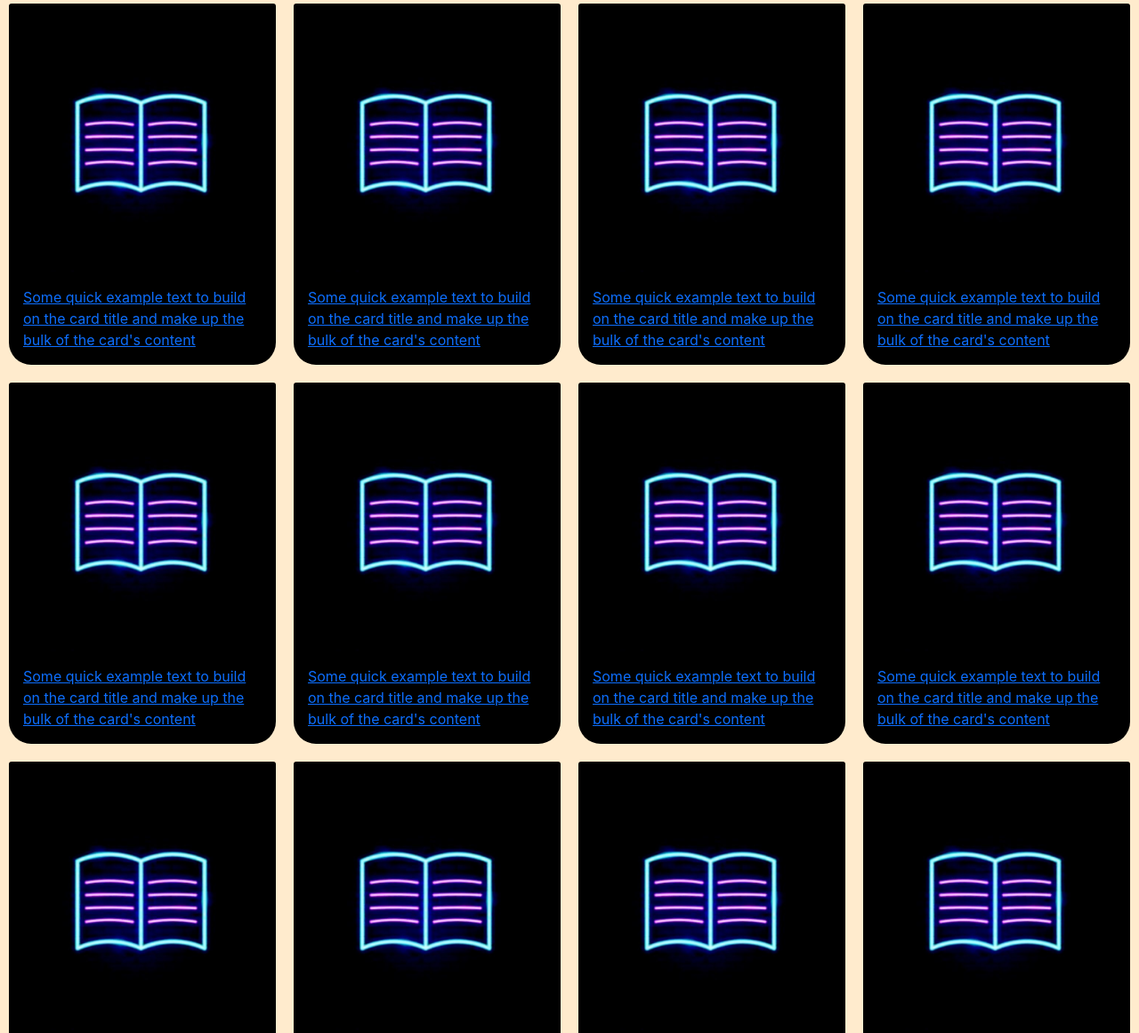
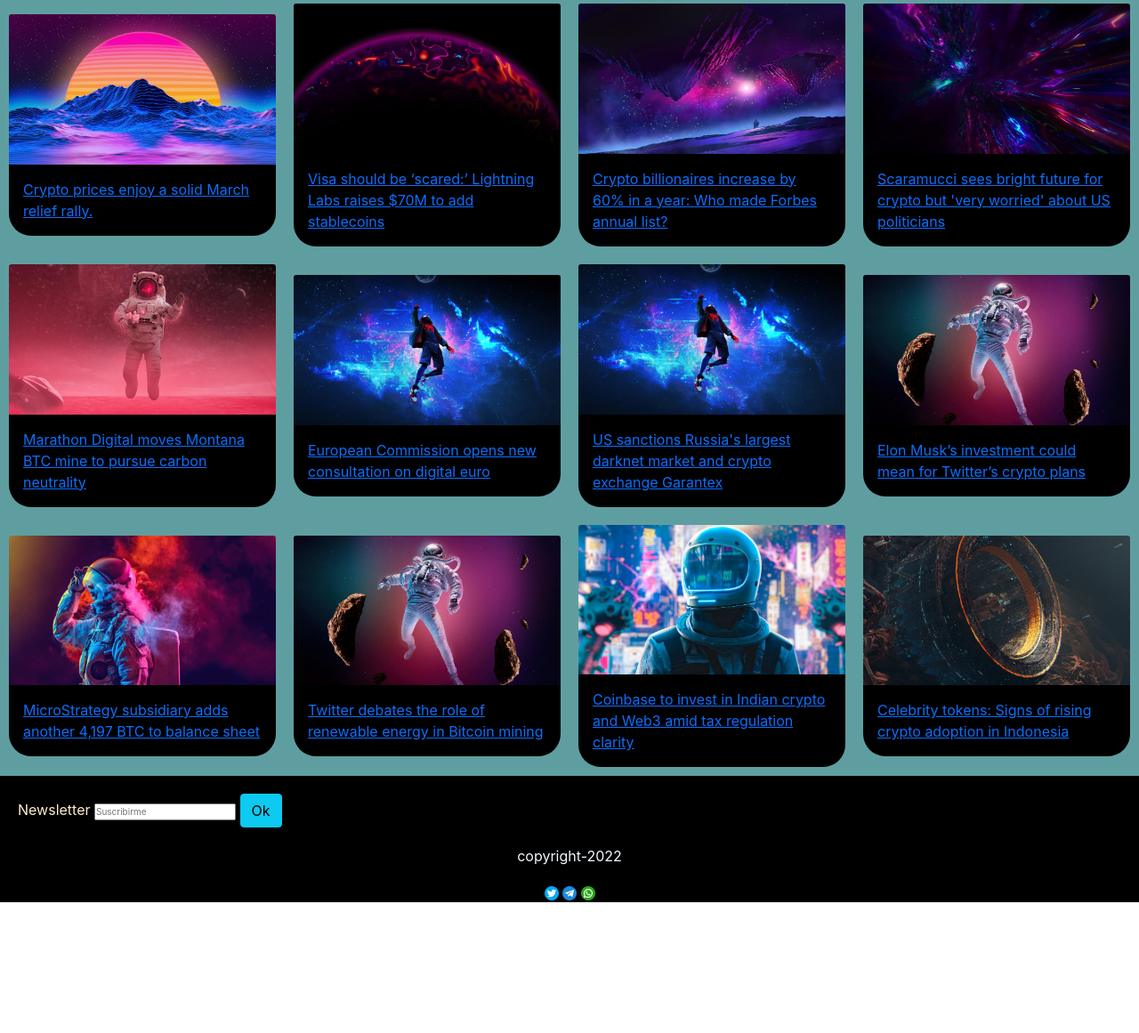
Before and after one commit to lucascampiti/cryptoland-web, a website: page noticias.html in a window 1280 px wide. Shown: the part 349-1510 px from the top of the page at 89% size. After the commit the page ends 1363 px from the top, so only its background shows below. Drawn offline with nearby package versions, Linux system fonts and the light colour scheme.

Commit message:
noticias

```diff
--- a/noticias.html
+++ b/noticias.html
@@ -53,111 +53,99 @@
     <main class="general">
         <section class="grid">
             <div class="notice" data-aos="zoom-in-up">
-                <img src="./fondos/Breaking News.jpg" class="card-img-top" alt="fondostarjetas">
+                <img src="./fondos/11.jpg" class="card-img-top" alt="fondostarjetas">
                 <div class="card-body">
                     <p class="card-text"><a
-                            href="https://cointelegraph.com/news/honey-i-orange-pilled-the-kids-btc-children-s-authors-on-learning-about-money"
-                            target="blank_"> Some quick example text to build on the card title and make up the bulk of
-                            the card's content </a></p>
+                            href="https://cointelegraph.com/news/crypto-prices-enjoy-a-solid-march-relief-rally-but-how-and-why"
+                            target="blank_"> Crypto prices enjoy a solid March relief rally.</a></p>
                 </div>
             </div>
             <div class="notice" data-aos="zoom-in-up">
-                <img src="./fondos/Breaking News.jpg" class="card-img-top" alt="fondostarjetas">
+                <img src="./fondos/12.jpg" class="card-img-top" alt="fondostarjetas">
                 <div class="card-body">
                     <p class="card-text"><a
-                            href="https://cointelegraph.com/news/one-of-a-kind-harmony-dex-combines-favorite-features-from-modern-day-exchanges"
-                            target="blank_"> Some quick example text to build on the card title and make up the bulk of
-                            the card's content </a></p>
+                            href="https://cointelegraph.com/news/visa-should-be-scared-lightning-labs-raises-70m-to-add-stablecoins"
+                            target="blank_"> Visa should be ‘scared:’ Lightning Labs raises $70M to add stablecoins</a></p>
                 </div>
             </div>
             <div class="notice" data-aos="zoom-in-up">
-                <img src="./fondos/Breaking News.jpg" class="card-img-top" alt="fondostarjetas">
+                <img src="./fondos/13.jpg" class="card-img-top" alt="fondostarjetas">
                 <div class="card-body">
                     <p class="card-text"><a
-                            href="https://cointelegraph.com/news/limewire-makes-a-comeback-after-a-decade-with-an-nft-marketplace"
-                            target="blank_"> Some quick example text to build on the card title and make up the bulk of
-                            the card's content </a></p>
+                            href="https://cointelegraph.com/news/crypto-billionaires-increase-by-60-in-a-year-who-made-forbes-annual-list"
+                            target="blank_"> Crypto billionaires increase by 60% in a year: Who made Forbes annual list?</a></p>
                 </div>
             </div>
             <div class="notice" data-aos="zoom-in-up">
-                <img src="./fondos/Breaking News.jpg" class="card-img-top" alt="fondostarjetas">
+                <img src="./fondos/14.jpg" class="card-img-top" alt="fondostarjetas">
                 <div class="card-body">
                     <p class="card-text"><a
-                            href="https://cointelegraph.com/news/gas-heater-broke-down-i-ll-just-heat-my-caravan-with-a-bitcoin-miner"
-                            target="blank_"> Some quick example text to build on the card title and make up the bulk of
-                            the card's content </a></p>
+                            href="https://cointelegraph.com/news/scaramucci-sees-bright-future-for-crypto-but-very-worried-about-us-politicians"
+                            target="blank_"> Scaramucci sees bright future for crypto but 'very worried' about US politicians </a></p>
                 </div>
             </div>
             <div class="notice" data-aos="zoom-in-up">
-                <img src="./fondos/Breaking News.jpg" class="card-img-top" alt="fondostarjetas">
+                <img src="./fondos/15.jpg" class="card-img-top" alt="fondostarjetas">
                 <div class="card-body">
                     <p class="card-text"><a
-                            href="https://cointelegraph.com/news/gas-heater-broke-down-i-ll-just-heat-my-caravan-with-a-bitcoin-miner"
-                            target="blank_"> Some quick example text to build on the card title and make up the bulk of
-                            the card's content </a></p>
+                            href="https://cointelegraph.com/news/marathon-digital-moves-montana-btc-mine-to-pursue-carbon-neutrality"
+                            target="blank_">Marathon Digital moves Montana BTC mine to pursue carbon neutrality </a></p>
                 </div>
             </div>
             <div class="notice" data-aos="zoom-in-up">
-                <img src="./fondos/Breaking News.jpg" class="card-img-top" alt="fondostarjetas">
+                <img src="./fondos/16.jpg" class="card-img-top" alt="fondostarjetas">
                 <div class="card-body">
                     <p class="card-text"><a
-                            href="https://cointelegraph.com/news/crypto-lobbyists-up-180-since-2018-with-andrew-yang-joining-the-charge"
-                            target="blank_"> Some quick example text to build on the card title and make up the bulk of
-                            the card's content </a></p>
+                            href="https://cointelegraph.com/news/european-commission-opens-new-consultation-on-digital-euro"
+                            target="blank_"> European Commission opens new consultation on digital euro </a></p>
                 </div>
             </div>
             <div class="notice" data-aos="zoom-in-up">
-                <img src="./fondos/Breaking News.jpg" class="card-img-top" alt="fondostarjetas">
+                <img src="./fondos/16.jpg" class="card-img-top" alt="fondostarjetas">
                 <div class="card-body">
                     <p class="card-text"><a
-                            href="https://cointelegraph.com/news/what-the-launch-of-the-fbi-crypto-task-force-means-for-the-digital-asset-space"
-                            target="blank_"> Some quick example text to build on the card title and make up the bulk of
-                            the card's content </a></p>
+                            href="https://cointelegraph.com/news/us-sanctions-russia-s-largest-darknet-market-and-crypto-exchange-garantex"
+                            target="blank_"> US sanctions Russia's largest darknet market and crypto exchange Garantex</a></p>
                 </div>
             </div>
             <div class="notice" data-aos="zoom-in-up">
-                <img src="./fondos/Breaking News.jpg" class="card-img-top" alt="fondostarjetas">
+                <img src="./fondos/17.jpg" class="card-img-top" alt="fondostarjetas">
                 <div class="card-body">
                     <p class="card-text"><a
-                            href="https://cointelegraph.com/news/law-decoded-states-crypto-rights-and-the-influx-of-digital-money-into-analog-politics-feb-7-14"
-                            target="blank_"> Some quick example text to build on the card title and make up the bulk of
-                            the card's content </a></p>
+                            href="https://cointelegraph.com/news/what-elon-musk-s-investment-could-mean-for-twitter-s-crypto-plans"
+                            target="blank_"> Elon Musk’s investment could mean for Twitter’s crypto plans</a></p>
                 </div>
             </div>
             <div class="notice" data-aos="zoom-in-up">
-                <img src="./fondos/Breaking News.jpg" class="card-img-top" alt="fondostarjetas">
+                <img src="./fondos/18.jpg" class="card-img-top" alt="fondostarjetas">
                 <div class="card-body">
                     <p class="card-text"><a
-                            href="https://cointelegraph.com/news/law-decoded-states-crypto-rights-and-the-influx-of-digital-money-into-analog-politics-feb-7-14"
-                            target="blank_"> Some quick example text to build on the card title and make up the bulk of
-                            the card's content </a></p>
+                            href="https://cointelegraph.com/news/microstrategy-subsidiary-adds-another-4-197-btc-to-balance-sheet"
+                            target="blank_"> MicroStrategy subsidiary adds another 4,197 BTC to balance sheet</a></p>
                 </div>
             </div>
             <div class="notice" data-aos="zoom-in-up">
-                <img src="./fondos/Breaking News.jpg" class="card-img-top" alt="fondostarjetas">
+                <img src="./fondos/19.jpg" class="card-img-top" alt="fondostarjetas">
                 <div class="card-body">
                     <p class="card-text"><a
-                            href="https://cointelegraph.com/news/honey-i-orange-pilled-the-kids-btc-children-s-authors-on-learning-about-money"
-                            target="blank_"> Some quick example text to build on the card title and make up the bulk of
-                            the card's content </a></p>
+                            href="https://cointelegraph.com/news/twitter-debates-the-role-of-renewable-energy-in-bitcoin-mining"
+                            target="blank_">Twitter debates the role of renewable energy in Bitcoin mining </a></p>
                 </div>
             </div>
             <div class="notice" data-aos="zoom-in-up">
-                <img src="./fondos/Breaking News.jpg" class="card-img-top" alt="fondostarjetas">
+                <img src="./fondos/20.jpg" class="card-img-top" alt="fondostarjetas">
                 <div class="card-body">
                     <p class="card-text"><a
-                            href="https://cointelegraph.com/news/law-decoded-states-crypto-rights-and-the-influx-of-digital-money-into-analog-politics-feb-7-14"
-                            target="blank_"> Some quick example text to build on the card title and make up the bulk of
-                            the card's content </a></p>
+                            href="https://cointelegraph.com/news/coinbase-to-invest-in-indian-crypto-and-web3-amid-tax-regulation-clarity"
+                            target="blank_"> Coinbase to invest in Indian crypto and Web3 amid tax regulation clarity </a></p>
                 </div>
             </div>
             <div class="notice" data-aos="zoom-in-up">
-                <img src="./fondos/Breaking News.jpg" class="card-img-top" alt="fondostarjetas">
+                <img src="./fondos/21.jpg" class="card-img-top" alt="fondostarjetas">
                 <div class="card-body">
                     <p class="card-text"><a
-                            href="https://cointelegraph.com/news/honey-i-orange-pilled-the-kids-btc-children-s-authors-on-learning-about-money"
-                            target="blank_"> Some quick example text to build on the card title and make up the bulk of
-                            the card's content </a></p>
+                            href="https://cointelegraph.com/news/celebrity-tokens-signs-of-rising-crypto-adoption-in-indonesia"
+                            target="blank_"> Celebrity tokens: Signs of rising crypto adoption in Indonesia </a></p>
                 </div>
             </div>
 
--- a/style.css
+++ b/style.css
@@ -75,14 +75,16 @@
 }
 
 .libros{
-  background-color: black;
+  background-color: white;
   height: 333px;
+  padding-bottom: 10px;
 }
 .sizevideo{
     display: flex;
     width:400px;
  height:300px;
 }
+
 
 .header{
     padding: 30px;
@@ -321,7 +323,7 @@ background-color: black;
    align-items: center;
     justify-items:center;
     align-items: center;
-    background-color:blanchedalmond;
+    background-color:cadetblue;
 }
 .notice{
     margin-top: auto;
@@ -760,6 +762,7 @@ background-color: black;
     .sizeimg1{
         width: 212px;
         height: 260px;
+        padding-bottom: 15px;
     }
 
     .defi{
```
